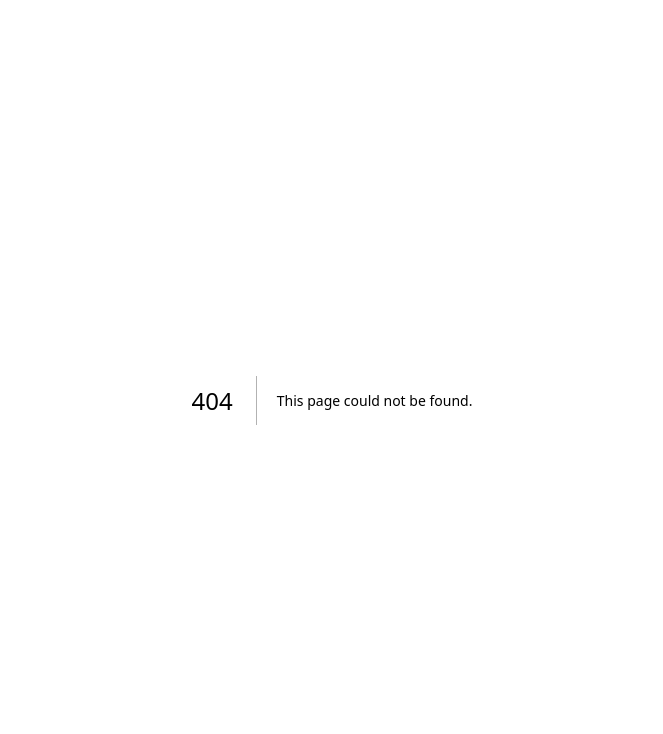
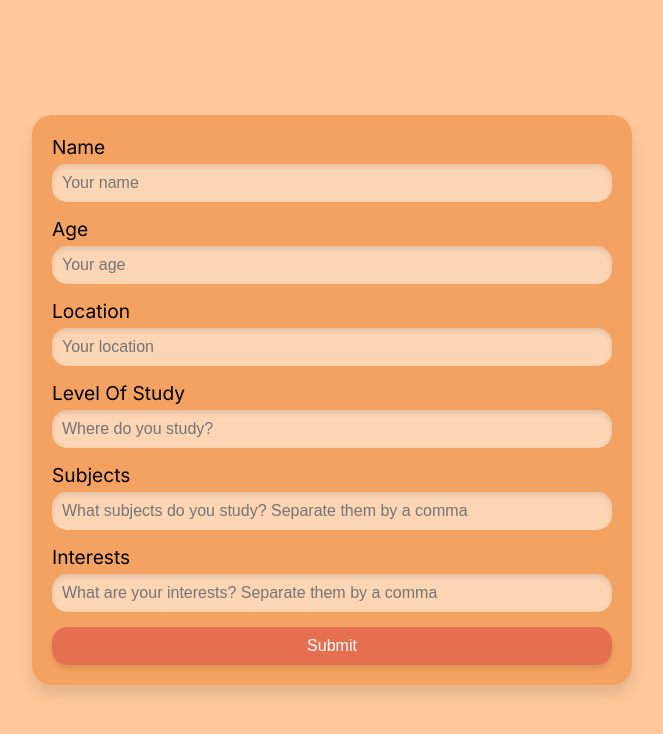
Before and after one commit to ayasqualli/StudyMingle-Headstarter-Final-Project, a Next.js app in the folder studymingle/: page /onboarding in a window 1280 px wide. Before the commit this address had no page. Shown: the top 734 px of the page, without its empty margins (308-971 px from the left). Built offline with nearby package versions, Linux system fonts and the light colour scheme; no server answers.

Commit message:
Add onboarding page

```diff
--- /dev/null
+++ b/studymingle/app/firebase-config.js
@@ -0,0 +1,19 @@
+import { initializeApp } from 'firebase/app';
+import { getFirestore } from 'firebase/firestore';
+
+const firebaseConfig = {
+  apiKey: process.env.NEXT_PUBLIC_FIREBASE_API_KEY,
+  authDomain: process.env.NEXT_PUBLIC_FIREBASE_AUTH_DOMAIN,
+  projectId: process.env.NEXT_PUBLIC_FIREBASE_PROJECT_ID,
+  storageBucket: process.env.NEXT_PUBLIC_FIREBASE_STORAGE_BUCKET,
+  messagingSenderId: process.env.NEXT_PUBLIC_FIREBASE_MESSAGING_SENDER_ID,
+  appId: process.env.NEXT_PUBLIC_FIREBASE_APP_ID,
+};
+
+// Initialize Firebase
+const app = initializeApp(firebaseConfig);
+
+// Initialize Firestore
+const db = getFirestore(app);
+
+export { db };
--- /dev/null
+++ b/studymingle/app/onboarding/page.js
@@ -0,0 +1,173 @@
+"use client"; // Client Component
+
+import { useUser } from "@clerk/nextjs";
+import { useState } from "react";
+import { db } from "../firebase-config";
+import { useRouter } from "next/navigation";
+
+const OnboardingForm = () => {
+  const { id, user } = useUser();
+  const router = useRouter();
+
+  const [formData, setFormData] = useState({
+    name: "",
+    age: "",
+    location: "",
+    levelOfStudy: "",
+    subjects: "",
+    interests: "",
+  });
+
+  const handleChange = (e) => {
+    setFormData({ ...formData, [e.target.name]: e.target.value });
+  };
+
+  const handleSubmit = async (e) => {
+    e.preventDefault();
+
+    // Store the form data in Firestore
+    await db
+      .collection("users")
+      .doc(id)
+      .set({
+        ...formData,
+        onboardingCompleted: true,
+        createdAt: new Date(),
+      });
+
+    // Alternatively, store in Clerk's metadata
+    await user.update({
+      publicMetadata: {
+        ...formData,
+        onboardingCompleted: true,
+      },
+    });
+
+    // Redirect to main app
+    router.push("/dashboard");
+  };
+
+  const pageStyle = {
+    height: "100vh",
+    margin: "0",
+    padding: "0",
+    display: "flex",
+    justifyContent: "center",
+    alignItems: "center",
+    backgroundColor: "#FEC89A", // Background color for the whole page
+  };
+
+  const containerStyle = {
+    backgroundColor: "#F4A261",
+    padding: "20px",
+    borderRadius: "20px",
+    boxShadow: "0px 10px 15px rgba(0, 0, 0, 0.1)",
+    width: "600px",
+  };
+
+  const formStyle = {
+    display: "flex",
+    flexDirection: "column",
+  };
+
+  const labelStyle = {
+    marginBottom: "5px",
+    fontSize: "1.2em",
+    color: "#000",
+  };
+
+  const inputStyle = {
+    backgroundColor: "#FCD5B5",
+    border: "none",
+    borderRadius: "15px",
+    padding: "10px",
+    marginBottom: "15px",
+    boxShadow: "inset 0px 3px 5px rgba(0, 0, 0, 0.1)",
+    fontSize: "1em",
+  };
+
+  const buttonStyle = {
+    backgroundColor: "#E76F51",
+    color: "#fff",
+    border: "none",
+    borderRadius: "15px",
+    padding: "10px",
+    cursor: "pointer",
+    fontSize: "1em",
+    boxShadow: "0px 3px 5px rgba(0, 0, 0, 0.1)",
+  };
+
+  return (
+    <div style={pageStyle}>
+      <div style={containerStyle}>
+        <form onSubmit={handleSubmit} style={formStyle}>
+          <label style={labelStyle} htmlFor="name">
+            Name
+          </label>
+          <input
+            name="name"
+            value={formData.name}
+            onChange={handleChange}
+            placeholder="Your name"
+            style={inputStyle}
+          />
+          <label style={labelStyle} htmlFor="age">
+            Age
+          </label>
+          <input
+            name="age"
+            value={formData.age}
+            onChange={handleChange}
+            placeholder="Your age"
+            style={inputStyle}
+          />
+          <label style={labelStyle} htmlFor="location">
+            Location
+          </label>
+          <input
+            name="location"
+            value={formData.location}
+            onChange={handleChange}
+            placeholder="Your location"
+            style={inputStyle}
+          />
+          <label style={labelStyle} htmlFor="levelOfStudy">
+            Level Of Study
+          </label>
+          <input
+            name="levelOfStudy"
+            value={formData.levelOfStudy}
+            onChange={handleChange}
+            placeholder="Where do you study?"
+            style={inputStyle}
+          />
+          <label style={labelStyle} htmlFor="subjects">
+            Subjects
+          </label>
+          <input
+            name="subjects"
+            value={formData.location}
+            onChange={handleChange}
+            placeholder="What subjects do you study? Separate them by a comma"
+            style={inputStyle}
+          />
+          <label style={labelStyle} htmlFor="age">
+            Interests
+          </label>
+          <input
+            name="interrets"
+            value={formData.location}
+            onChange={handleChange}
+            placeholder="What are your interests? Separate them by a comma"
+            style={inputStyle}
+          />
+          <button type="submit" style={buttonStyle}>
+            Submit
+          </button>
+        </form>
+      </div>
+    </div>
+  );
+};
+
+export default OnboardingForm;
--- a/studymingle/package.json
+++ b/studymingle/package.json
@@ -13,6 +13,7 @@
     "@emotion/styled": "^11.13.0",
     "@mui/material": "^6.0.1",
     "@vercel/analytics": "^1.3.1",
+    "firebase": "^10.13.1",
     "next": "14.2.7",
     "react": "^18",
     "react-dom": "^18"
```
Also changed, not shown: studymingle/app/sign-in/[[...sign-in]]/page.js (+10 -5 lines), studymingle/app/sign-up/[[...sign-up]]/page.js (+5 -6 lines), 1 other file (tests, documents, lock files or other folders).
